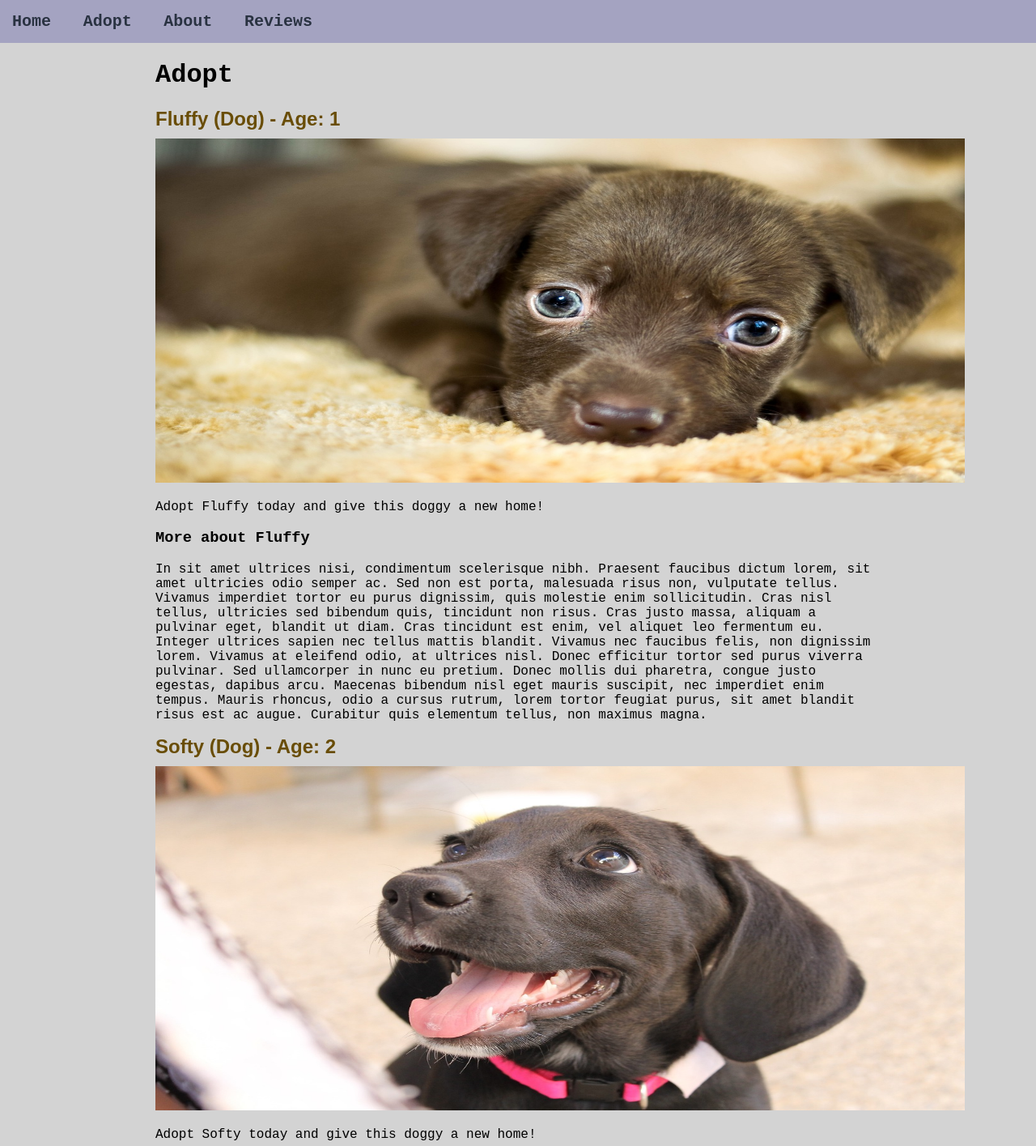
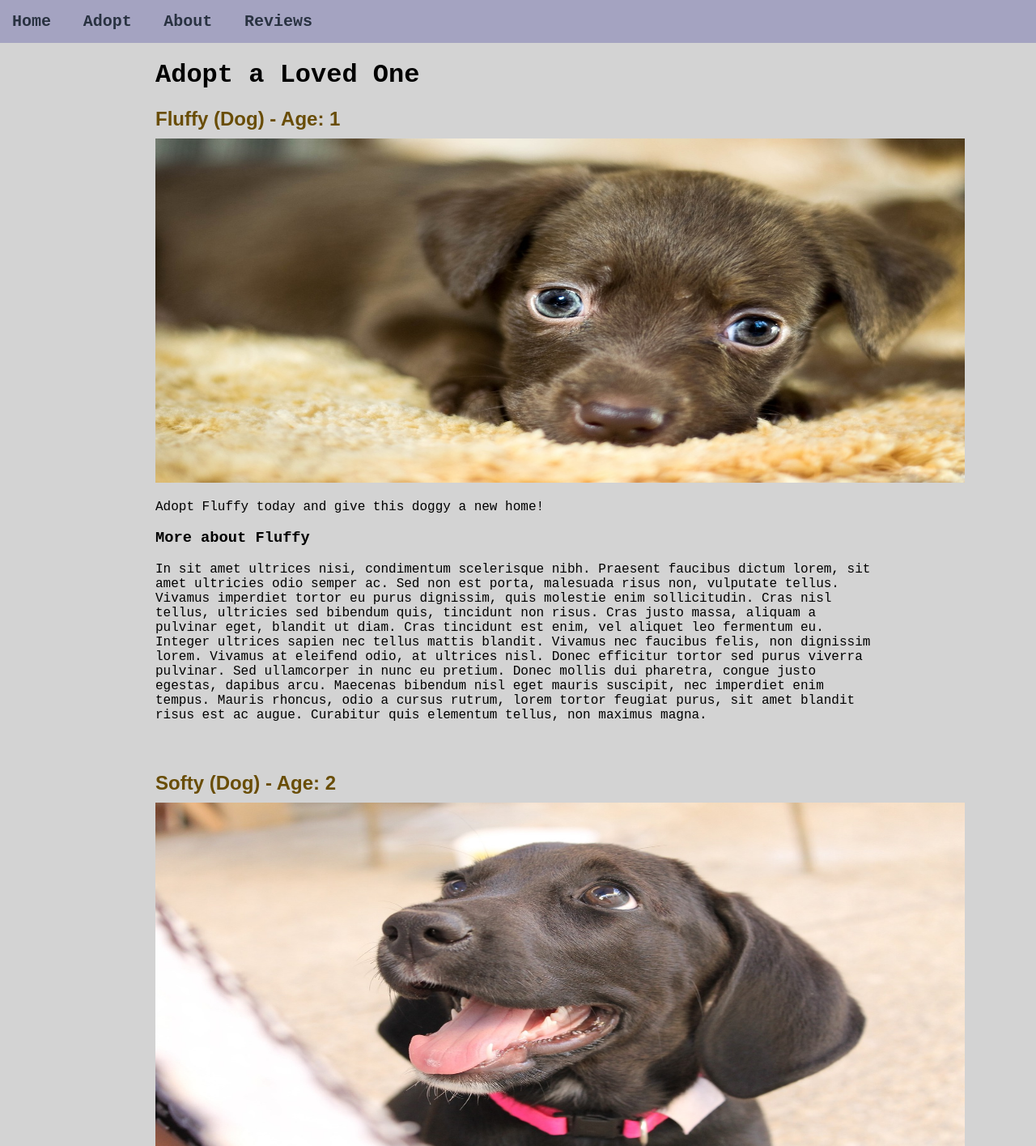
Before and after one commit to bchairez4/flask-landing-page, a Flask app: page /adopt in a window 1280 px wide. Shown: the part 140-1555 px from the top of the page at 81% size. Run offline with Flask 3, Linux system fonts and the light colour scheme.

Commit message:
added styling to p tag

```diff
--- a/templates/adopt.html
+++ b/templates/adopt.html
@@ -3,7 +3,7 @@
 {% block title %} Adopt {% endblock %}
 
 {% block body %}
-    <h1>Adopt</h1>
+    <h1>Adopt a Loved One</h1>
     {% for adopt in adoptionList %}
         <h2 class="petName">{{ adopt.get('name') }} ({{ adopt.get('animal')|title }}) - Age: {{ adopt.get('age') }}</h2>
         <img class="adoptImages" src="{{ adopt.get('img_src') }}" alt="{{ adopt.get('name') }}" >
@@ -11,7 +11,7 @@
             Adopt {{adopt.get('name')}} today and give this {{adopt.get('breed')}} a new home!
         </p>
         <h3>More about {{ adopt.get('name') }}</h3>
-        <p>
+        <p class="adoptDescription">
             In sit amet ultrices nisi, condimentum scelerisque nibh. Praesent faucibus dictum lorem, sit amet ultricies odio semper ac. Sed non est porta, malesuada risus non, vulputate tellus. Vivamus imperdiet tortor eu purus dignissim, quis molestie enim sollicitudin. Cras nisl tellus, ultricies sed bibendum quis, tincidunt non risus. Cras justo massa, aliquam a pulvinar eget, blandit ut diam. Cras tincidunt est enim, vel aliquet leo fermentum eu. Integer ultrices sapien nec tellus mattis blandit. Vivamus nec faucibus felis, non dignissim lorem. Vivamus at eleifend odio, at ultrices nisl. Donec efficitur tortor sed purus viverra pulvinar. Sed ullamcorper in nunc eu pretium. Donec mollis dui pharetra, congue justo egestas, dapibus arcu. Maecenas bibendum nisl eget mauris suscipit, nec imperdiet enim tempus. Mauris rhoncus, odio a cursus rutrum, lorem tortor feugiat purus, sit amet blandit risus est ac augue. Curabitur quis elementum tellus, non maximus magna.
         </p>
     {% endfor %}
```
